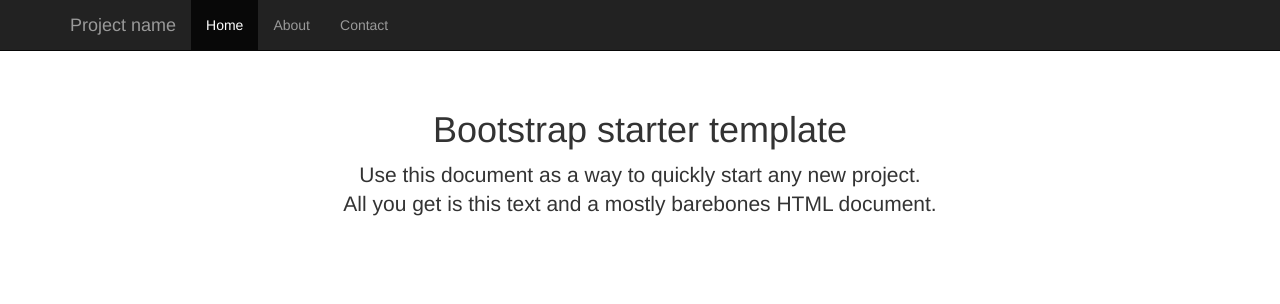
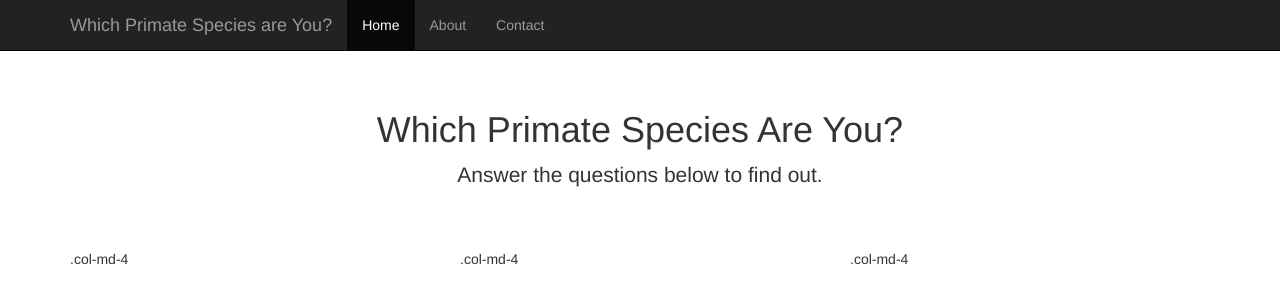
Before and after one commit to wabarr/primate-quiz, a Django app: page /base/ in a window 1280 px wide. Shown: the top 304 px of the page. Run offline with Django 3.2, Linux system fonts and the light colour scheme; parts of the project's set-up code (start-up, migrations or seed data) failed here and were passed over; some libraries are stand-ins or nearby versions.

Commit message:
playing with bootstrap grids a little

```diff
--- a/templates/basic_bootstrap.html
+++ b/templates/basic_bootstrap.html
@@ -38,7 +38,7 @@
             <span class="icon-bar"></span>
             <span class="icon-bar"></span>
           </button>
-          <a class="navbar-brand" href="#">Project name</a>
+          <a class="navbar-brand" href="#">Which Primate Species are You?</a>
         </div>
         <div class="collapse navbar-collapse">
           <ul class="nav navbar-nav">
@@ -53,13 +53,21 @@
     <div class="container">
 
       <div class="starter-template">
-        <h1>Bootstrap starter template</h1>
-        <p class="lead">Use this document as a way to quickly start any new project.<br> All you get is this text and a mostly barebones HTML document.</p>
+        <h1>Which Primate Species Are You?</h1>
+        <p class="lead">Answer the questions below to find out.</p>
       </div>
+
+
 
     </div><!-- /.container -->
 
-
+    <div class="container">
+        <div class="row">
+            <div class="col-md-4">.col-md-4</div>
+            <div class="col-md-4">.col-md-4</div>
+            <div class="col-md-4">.col-md-4</div>
+    </div>
+    </div>
     <!-- Bootstrap core JavaScript
     ================================================== -->
     <!-- Placed at the end of the document so the pages load faster -->
```
